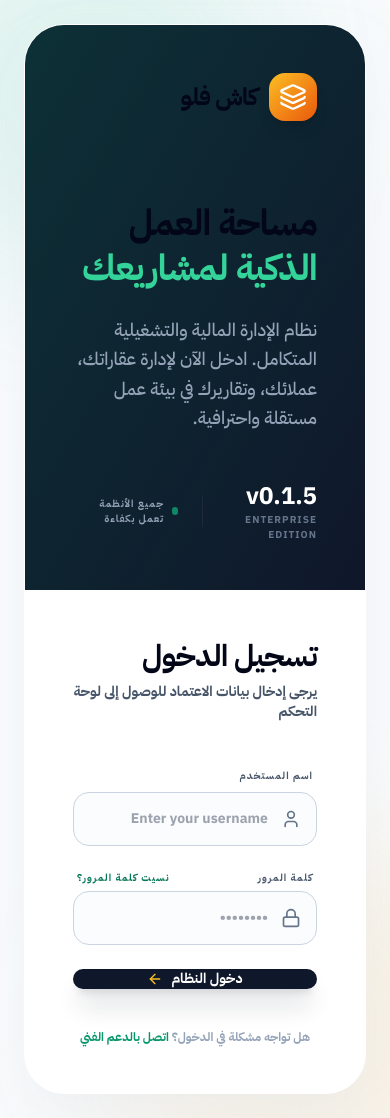
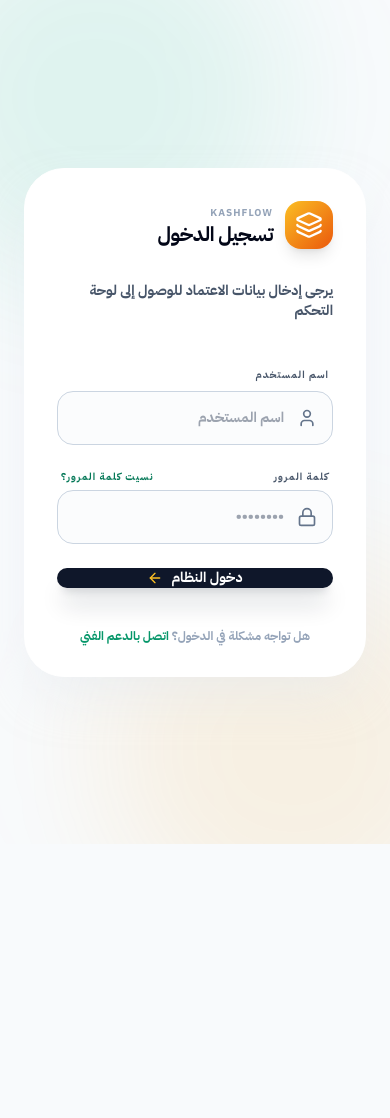
Before and after one commit to Kshahin-create/kachflow, a Django app: page /login/ in a window 390 px wide. After the commit the page ends 844 px from the top, so only its background shows below. Run offline with Django 5.2, Linux system fonts and the light colour scheme; parts of the project's set-up code (start-up, migrations or seed data) failed here and were passed over; some libraries are stand-ins or nearby versions.

Commit message:
Improve login page responsive layout

```diff
--- a/templates/registration/login.html
+++ b/templates/registration/login.html
@@ -10,7 +10,7 @@
 
   <div class="relative z-10 w-full max-w-5xl grid lg:grid-cols-2 gap-0 bg-white rounded-[2.5rem] shadow-2xl shadow-slate-200/50 overflow-hidden border border-white">
     <!-- Left Side: Branding & Info -->
-    <div class="bg-slate-900 p-12 lg:p-16 flex flex-col justify-between text-white relative">
+    <div class="bg-slate-900 p-10 sm:p-12 lg:p-16 flex flex-col justify-between text-white relative hidden lg:flex">
       <div class="absolute inset-0 bg-gradient-to-br from-emerald-600/20 to-transparent pointer-events-none"></div>
 
       <div class="relative z-10">
@@ -46,9 +46,19 @@
     </div>
 
     <!-- Right Side: Login Form -->
-    <div class="p-12 lg:p-16 bg-white flex flex-col justify-center">
+    <div class="p-8 sm:p-12 lg:p-16 bg-white flex flex-col justify-center">
       <div class="max-w-sm mx-auto w-full">
-        <h2 class="text-3xl font-black text-slate-950">تسجيل الدخول</h2>
+        <div class="flex items-center gap-3 lg:hidden mb-8">
+          <div class="h-12 w-12 rounded-2xl bg-gradient-to-br from-amber-400 to-orange-600 shadow-lg flex items-center justify-center">
+            <i data-lucide="layers" class="text-white h-7 w-7"></i>
+          </div>
+          <div>
+            <div class="text-[10px] font-black uppercase tracking-widest text-slate-400">KashFlow</div>
+            <h2 class="text-xl font-black tracking-tight text-slate-950 leading-none mt-1">تسجيل الدخول</h2>
+          </div>
+        </div>
+
+        <h2 class="text-3xl font-black text-slate-950 hidden lg:block">تسجيل الدخول</h2>
         <p class="mt-2 text-sm font-bold text-slate-600">يرجى إدخال بيانات الاعتماد للوصول إلى لوحة التحكم</p>
 
         <form method="post" class="mt-10 space-y-6">
@@ -65,7 +75,7 @@
             <label class="text-[10px] font-black uppercase tracking-widest text-slate-600 px-1">اسم المستخدم</label>
             <div class="relative group">
               <i data-lucide="user" class="absolute right-4 top-1/2 -translate-y-1/2 h-5 w-5 text-slate-500 group-focus-within:text-emerald-500 transition-colors"></i>
-              <input name="username" type="text" required class="w-full rounded-2xl border border-slate-300 bg-slate-50/50 pr-12 pl-4 py-4 text-sm font-bold text-slate-900 outline-none focus:border-emerald-500 focus:bg-white focus:ring-4 focus:ring-emerald-500/5 transition-all" placeholder="Enter your username">
+              <input name="username" type="text" required autocomplete="username" inputmode="text" class="w-full rounded-2xl border border-slate-300 bg-slate-50/50 pr-12 pl-4 py-4 text-sm font-bold text-slate-900 outline-none focus:border-emerald-500 focus:bg-white focus:ring-4 focus:ring-emerald-500/5 transition-all" placeholder="اسم المستخدم">
             </div>
           </div>
 
@@ -76,7 +86,7 @@
             </div>
             <div class="relative group">
               <i data-lucide="lock" class="absolute right-4 top-1/2 -translate-y-1/2 h-5 w-5 text-slate-500 group-focus-within:text-emerald-500 transition-colors"></i>
-              <input name="password" type="password" required class="w-full rounded-2xl border border-slate-300 bg-slate-50/50 pr-12 pl-4 py-4 text-sm font-bold text-slate-900 outline-none focus:border-emerald-500 focus:bg-white focus:ring-4 focus:ring-emerald-500/5 transition-all" placeholder="••••••••">
+              <input name="password" type="password" required autocomplete="current-password" class="w-full rounded-2xl border border-slate-300 bg-slate-50/50 pr-12 pl-4 py-4 text-sm font-bold text-slate-900 outline-none focus:border-emerald-500 focus:bg-white focus:ring-4 focus:ring-emerald-500/5 transition-all" placeholder="••••••••">
             </div>
           </div>
 
```
